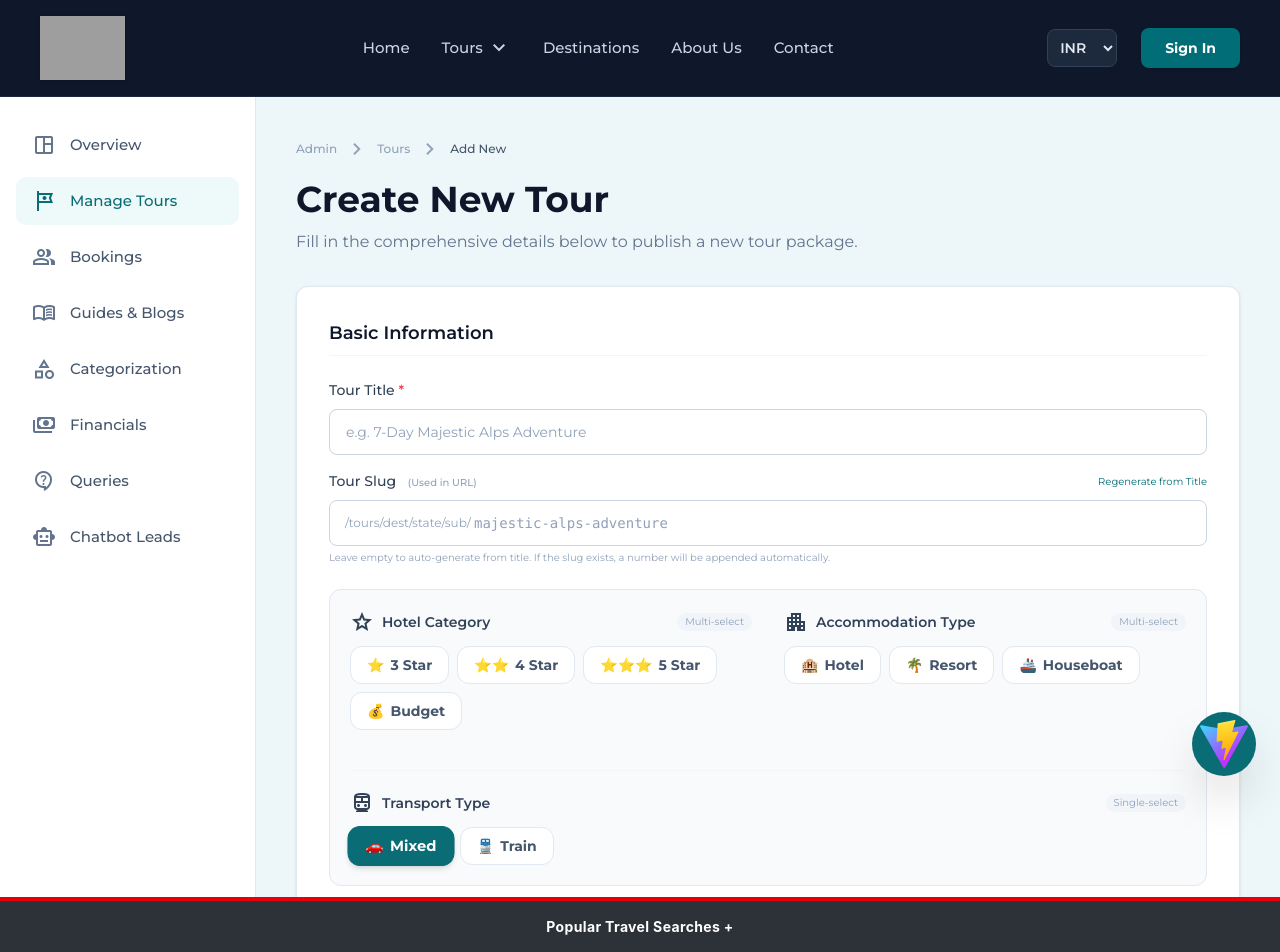
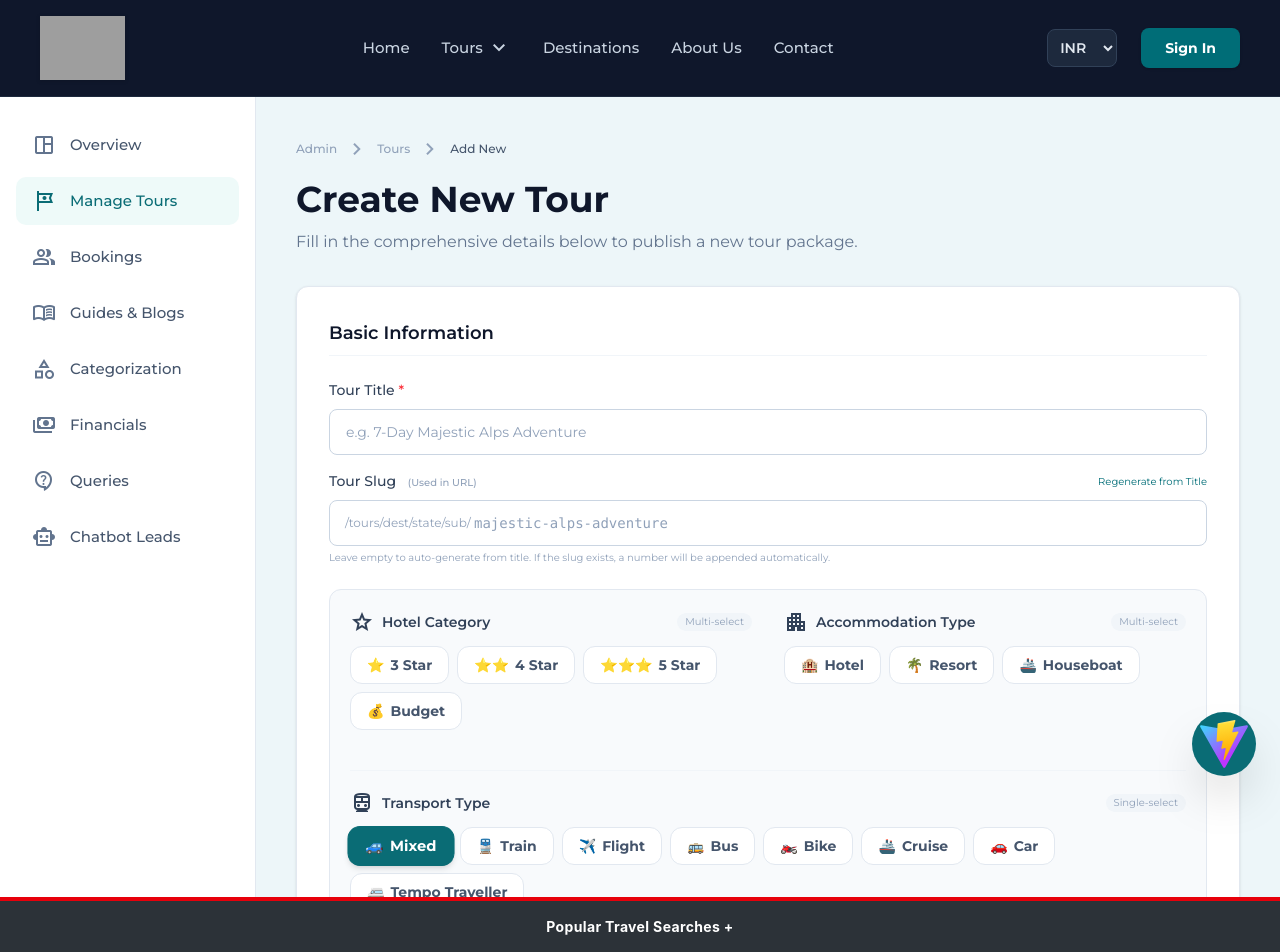
Before and after one commit to rammimankotia-prog/Beautiful-India, a React (Vite) app: page /admin/tours/new in a window 1280 px wide. Shown: the top 952 px of the page. Built offline with nearby package versions, Linux system fonts and the light colour scheme; grey boxes are pictures that could not be loaded.

Commit message:
feat: hardcode 8 transport live items and support mixed generic multi-select

```diff
--- a/src/data/categories.json
+++ b/src/data/categories.json
@@ -164,8 +164,14 @@
       { "value": "houseboat", "label": "Houseboat", "icon": "🚢" }
     ],
     "transports": [
-      { "value": "mixed", "label": "Mixed", "icon": "🚗" },
-      { "value": "train", "label": "Train", "icon": "🚆" }
+      { "value": "mixed", "label": "Mixed", "icon": "🚙" },
+      { "value": "train", "label": "Train", "icon": "🚆" },
+      { "value": "flight", "label": "Flight", "icon": "✈️" },
+      { "value": "bus", "label": "Bus", "icon": "🚌" },
+      { "value": "bike", "label": "Bike", "icon": "🏍️" },
+      { "value": "cruise", "label": "Cruise", "icon": "🚢" },
+      { "value": "car", "label": "Car", "icon": "🚗" },
+      { "value": "tempo_traveller", "label": "Tempo Traveller", "icon": "🚐" }
     ]
   },
   "meta": {
@@ -347,7 +353,7 @@
     "transports": {
       "label": "Travel Modes",
       "icon": "🚌",
-      "chips": ["mixed", "train", "flight", "bus"]
+      "chips": ["Mixed", "Train", "Flight", "Bus", "Bike", "Cruise", "Car", "Tempo Traveller"]
     }
   }
 }
--- a/src/pages/AdminNewTourUploadForm.jsx
+++ b/src/pages/AdminNewTourUploadForm.jsx
@@ -54,6 +54,7 @@ const AdminNewTourUploadForm = () => {
     hotelCategory: [],
     accommodationType: [],
     transport: typeParam === 'train' ? 'train' : 'mixed',
+    mixedTransports: [],
     homePagePlacements: [],
     noBookingEnd: false,
     noAvailableTo: false
@@ -673,6 +674,41 @@ const AdminNewTourUploadForm = () => {
         );
       })}
     </div>
+
+    {formData.transport === 'mixed' && (
+      <div className="bg-slate-100 dark:bg-slate-800/80 p-4 rounded-xl mt-4 border border-slate-200 dark:border-slate-700">
+        <p className="text-sm font-semibold text-slate-700 dark:text-slate-300 mb-3 flex items-center gap-2">
+          <span className="material-symbols-outlined text-[18px]">account_tree</span> Specific Mixed Transport Types
+          <span className="text-[10px] font-normal text-slate-400 bg-slate-200 dark:bg-slate-700 px-2 py-0.5 rounded-full ml-auto">Multi-select</span>
+        </p>
+        <div className="flex flex-wrap gap-2">
+          {categories.transports.filter(t => t.value !== 'mixed').map(tr => {
+            const isSelected = (formData.mixedTransports || []).includes(tr.value);
+            return (
+              <button
+                key={`mixed-${tr.value}`}
+                type="button"
+                onClick={() => {
+                  const current = formData.mixedTransports || [];
+                  const updated = current.includes(tr.value)
+                    ? current.filter(v => v !== tr.value)
+                    : [...current, tr.value];
+                  setFormData(prev => ({ ...prev, mixedTransports: updated }));
+                }}
+                className={`flex items-center gap-1.5 px-3 py-1.5 rounded-xl text-sm font-bold border transition-all ${
+                  isSelected
+                    ? 'bg-[#0a6c75] text-white border-[#0a6c75] shadow-md transform scale-105'
+                    : 'bg-white dark:bg-slate-800 text-slate-600 dark:text-slate-300 border-slate-200 dark:border-slate-700 hover:border-[#0a6c75]/50'
+                }`}
+              >
+                <span>{tr.icon}</span> {tr.label}
+              </button>
+            );
+          })}
+        </div>
+        <p className="text-xs text-slate-400 mt-3 italic">Select all modes of transport involved in this multi-leg journey.</p>
+      </div>
+    )}
   </div>
 </div>
 {/* City Path */}
```
